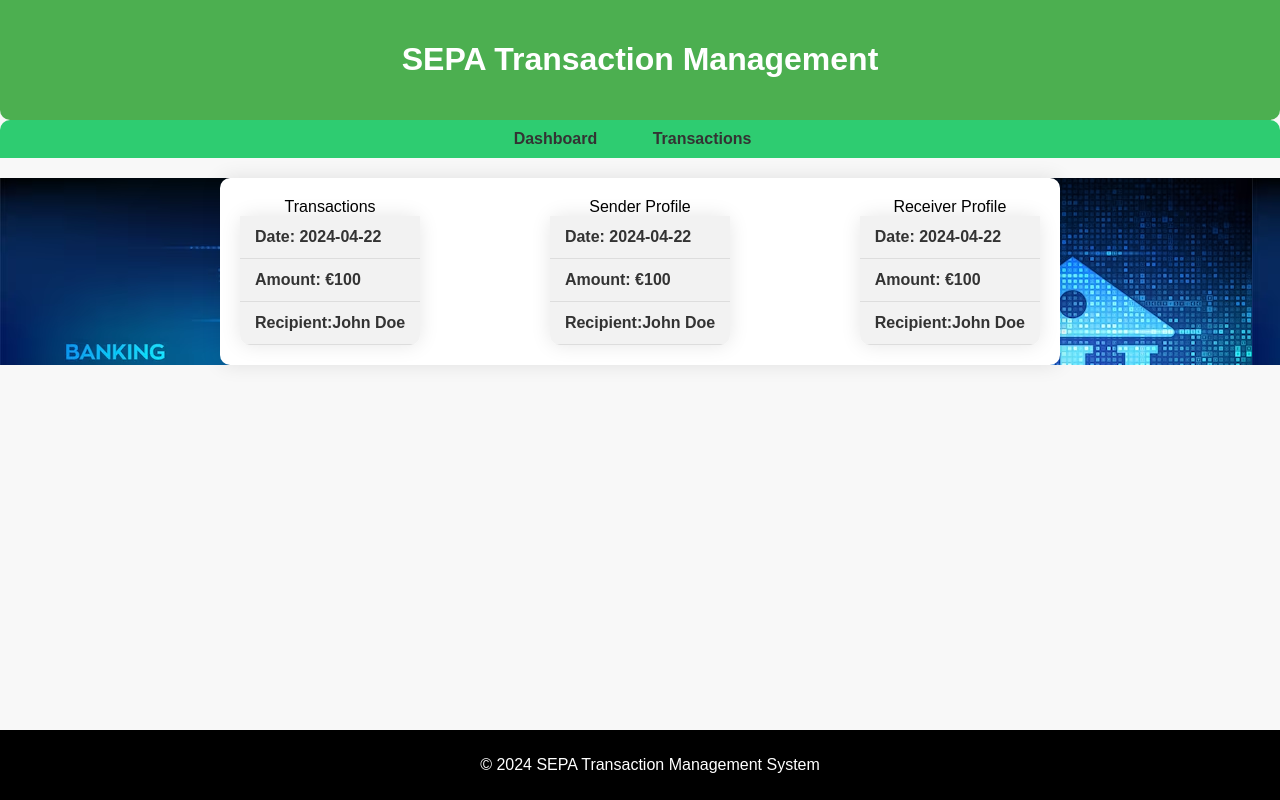
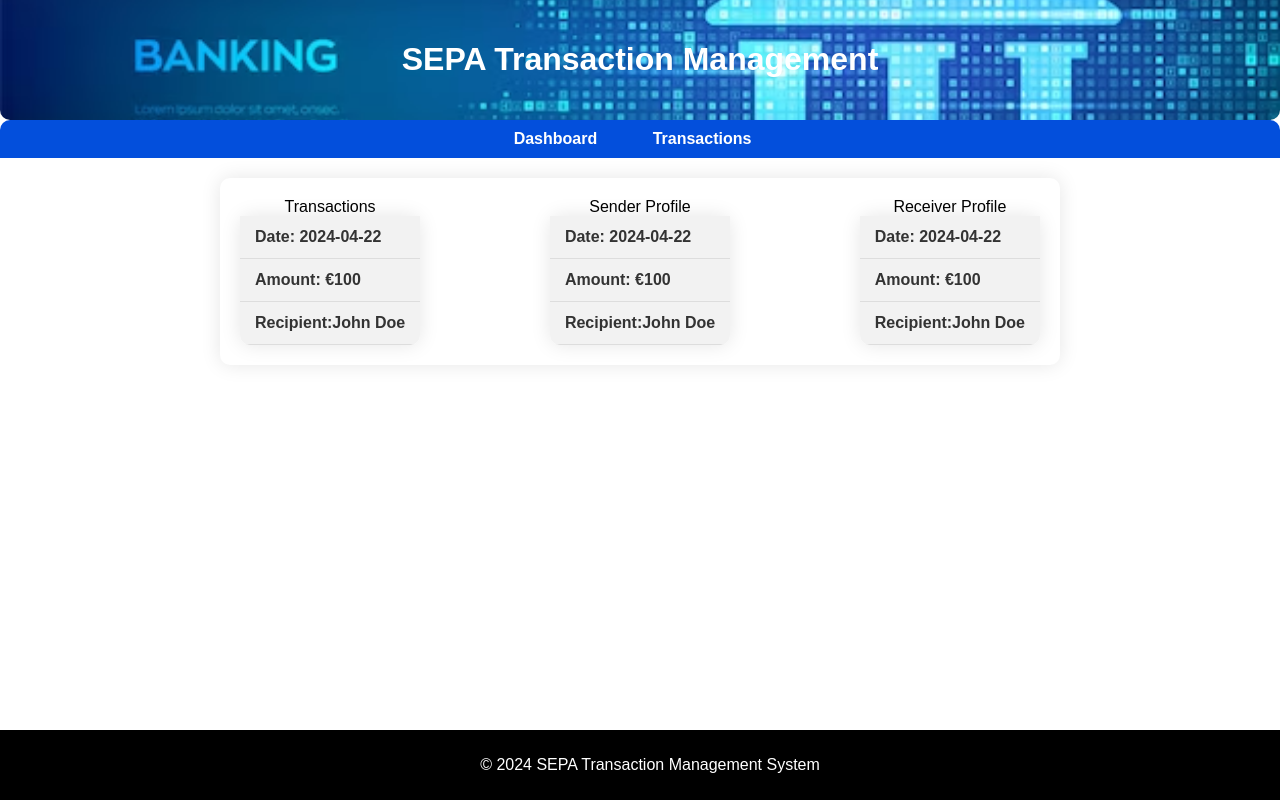
Before and after one commit to AnasNassihi/PingFin, a plain HTML site: page HomePage.html in a window 1280 px wide. Drawn offline with Linux system fonts and the light colour scheme; no server answers.

Commit message:
Update Homepage.css

```diff
--- a/Css/Homepage.css
+++ b/Css/Homepage.css
@@ -1,18 +1,19 @@
 /* Voeg nieuwe stijlen toe voor de tabel en algemeen ontwerp */
 
 
-main {
+header {
     background-image: url(../image/picture_PingFin.avif);
+    background-size: cover;
+    background-position: 1000%;
+
 }
 
 body {
     font-family: Arial, sans-serif;
-    background-color: #f8f8f8;
     margin: 0;
 }
 
 header {
-    background-color: #4CAF50;
     color: white;
     padding: 20px;
     text-align: center;
@@ -21,7 +22,7 @@ header {
 }
 
 nav {
-    background-color: #2ECC71;
+    background-color: #034fdc;
     padding: 10px;
     text-align: center;
     border-top-left-radius: 10px;
@@ -41,7 +42,7 @@ nav li {
 
 nav a {
     text-decoration: none;
-    color: #333;
+    color: #ffffff;
     font-weight: bold;
     padding: 8px 16px;
     border: 2px solid transparent;
```
